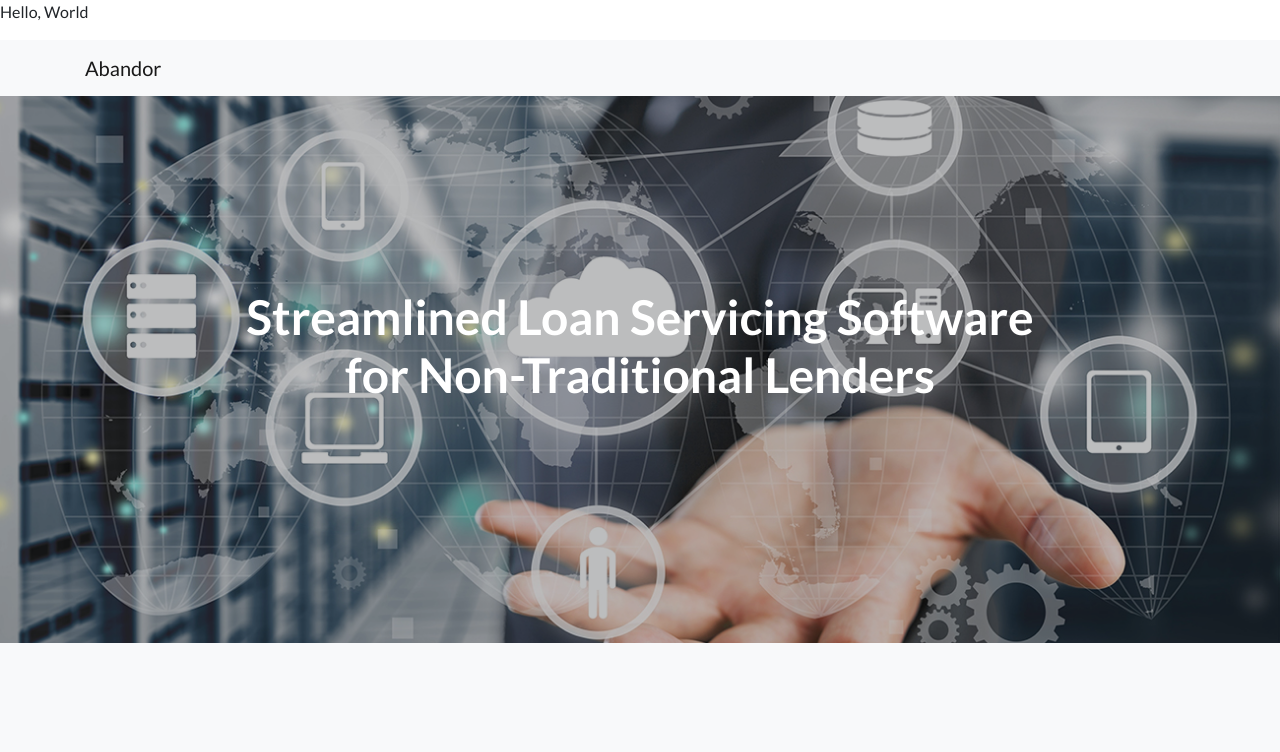
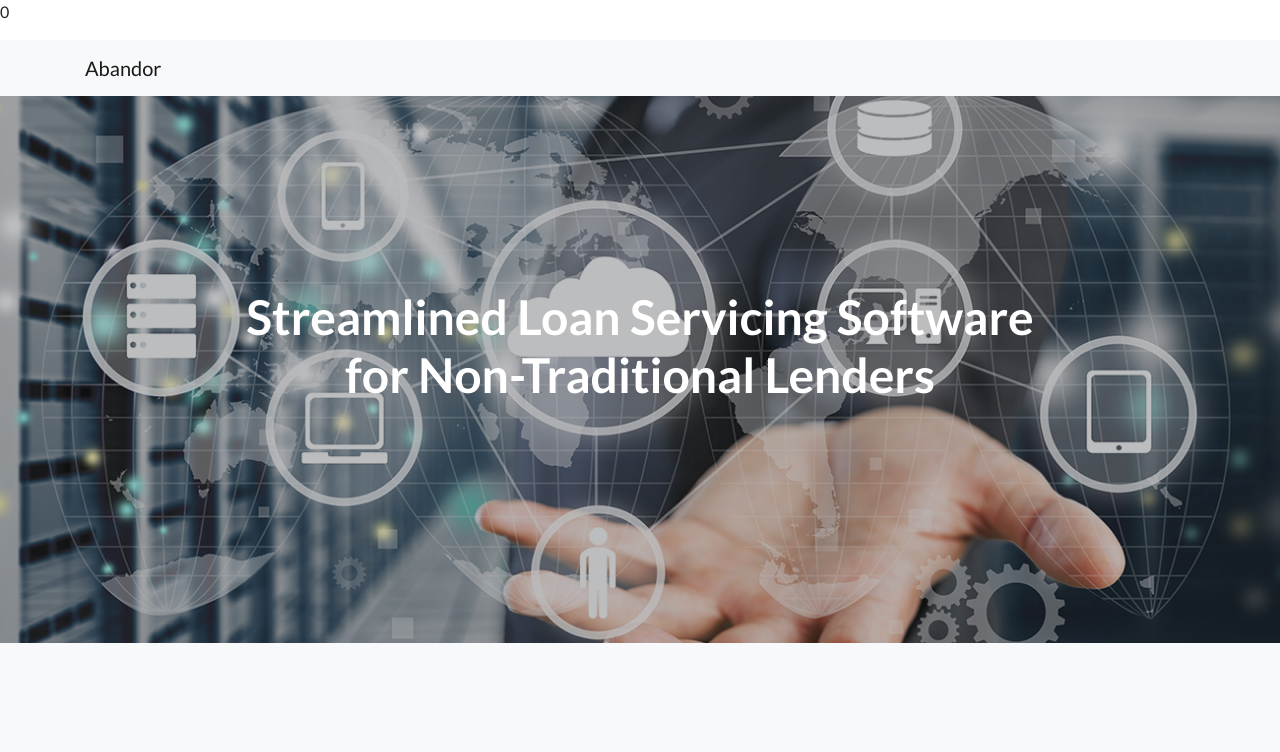
Before and after one commit to Dostonbek1/Toirov.net, a website: page index.html in a window 1280 px wide. Shown: the top 752 px of the page. Drawn offline with Linux system fonts and the light colour scheme.

Commit message:
Update index.html

```diff
--- a/index.html
+++ b/index.html
@@ -29,7 +29,7 @@
     <script>
     	//window.onload = alert(localStorage.getItem("enc_bnum") + localStorage.getItem("raw_bnum"));
 
-	    //document.getElementById("test").innerHTML = localStorage.getItem("enc_bnum") + localStorage.getItem("raw_bnum");
+	   document.getElementById("test").innerHTML = localStorage.getItem("enc_bnum") + localStorage.getItem("raw_bnum");
     </script>
 
     <!-- Navigation -->
```
